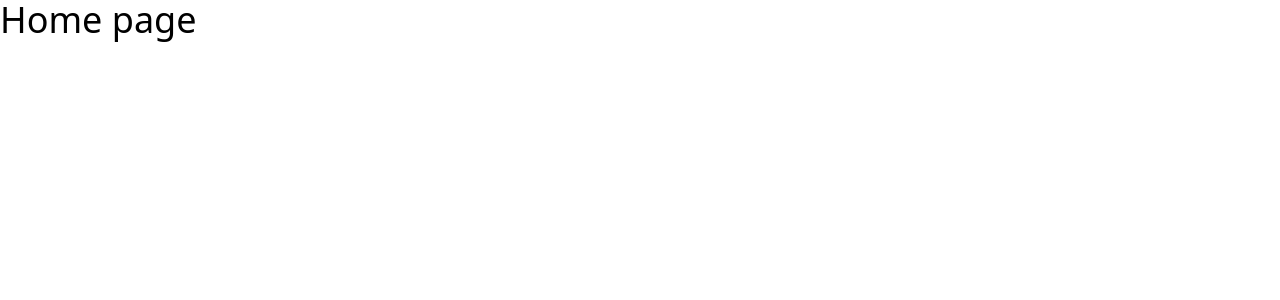
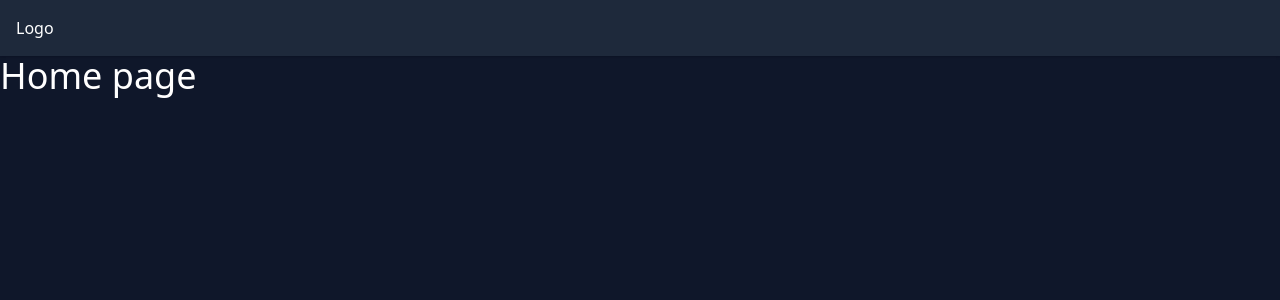
Before and after one commit to pedrofgsrj/hellocse-test-technique, a Vue app: page / in a window 1280 px wide. Shown: the top 300 px of the page. Built offline with nearby package versions, Linux system fonts and the light colour scheme.

Commit message:
Create app header

```diff
--- a/index.html
+++ b/index.html
@@ -1,13 +1,13 @@
 <!DOCTYPE html>
-<html lang="en">
+<html lang="en" class="h-full">
   <head>
     <meta charset="UTF-8" />
     <link rel="icon" type="image/svg+xml" href="/vite.svg" />
     <meta name="viewport" content="width=device-width, initial-scale=1.0" />
     <title>Vite + Vue + TS</title>
   </head>
-  <body>
-    <div id="app"></div>
+  <body class="h-full">
+    <div id="app" class="h-full"></div>
     <script type="module" src="/src/main.ts"></script>
   </body>
 </html>
--- a/src/App.vue
+++ b/src/App.vue
@@ -1,5 +1,10 @@
 <template>
-  <main>
+  <div class="grid h-full grid-rows-[auto_minmax(0,1fr)] bg-slate-900 text-white">
+    <AppHeader />
     <router-view></router-view>
-  </main>
+  </div>
 </template>
+
+<script lang="ts" setup>
+import AppHeader from "./components/AppHeader.vue";
+</script>
--- /dev/null
+++ b/src/components/AppHeader.vue
@@ -0,0 +1,3 @@
+<template>
+  <header class="z-10 bg-slate-800 p-4 text-white shadow shadow-slate-950/20">Logo</header>
+</template>
--- a/src/views/HomeView.vue
+++ b/src/views/HomeView.vue
@@ -1,3 +1,5 @@
 <template>
-  <h1 class="text-4xl font-medium">Home page</h1>
+  <main>
+    <h1 class="text-4xl font-medium">Home page</h1>
+  </main>
 </template>
```
Also changed, not shown: 1 other file (tests, documents, lock files or other folders).
